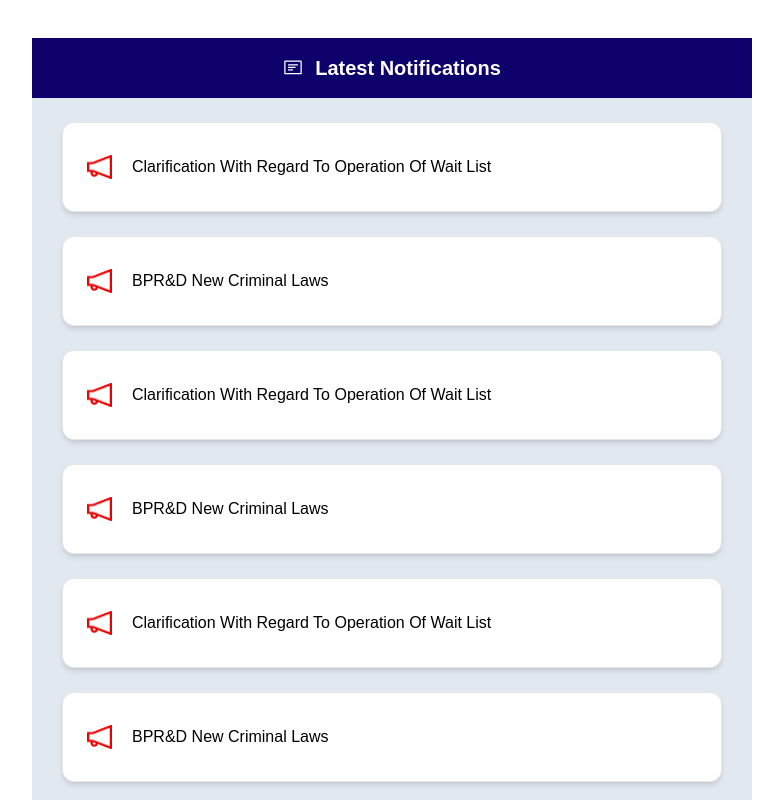
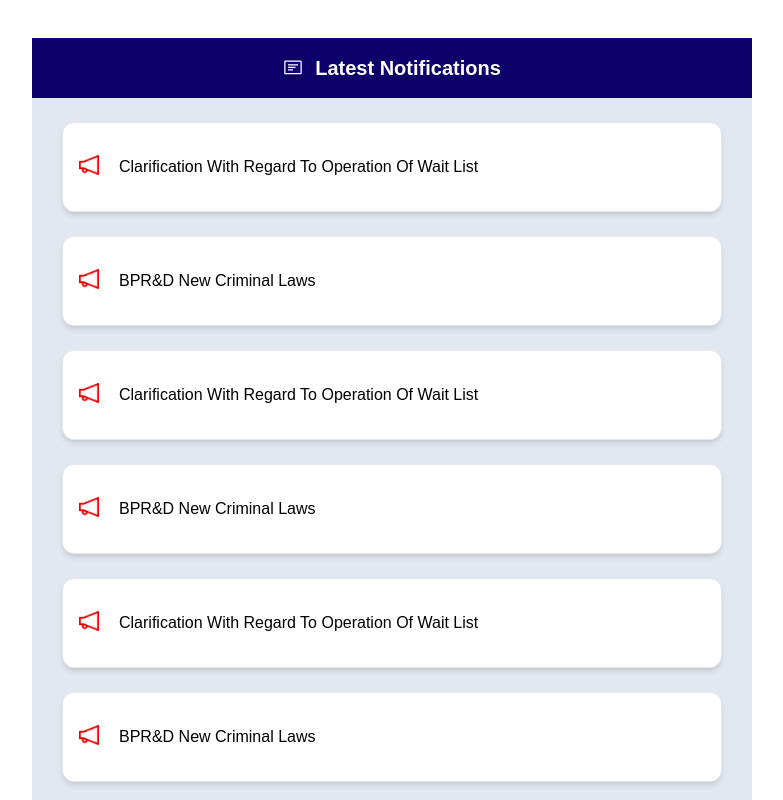
Before and after one commit to securedapp-github/PredictX, a React (Create React App) app: page / in a window 1280 px wide. Shown: the part 1460-2260 px from the top of the page, without its empty margins (248-1031 px from the left). Built offline with nearby package versions, Linux system fonts and the light colour scheme.

Commit message:
small changes

```diff
--- a/src/Pages/Home.js
+++ b/src/Pages/Home.js
@@ -17,14 +17,14 @@ export default function Home() {
   return (
     <div>
       <div className='flex '>
-      <div className='sm:h-screen h-10/12 '><img src={Homeicon} alt="Homeicon" className='absolute hidden sm:block top-0 right-0 h-2/4 w-48 sm:h-4/5  sm:min-w-80 md:h-full md:w-2/4 lg:w-2/5 xl:2/5 2xl:w-1/3'  /></div>
+      <div className='sm:h-screen h-10/12 '><img src={Homeicon} alt="Homeicon" className='absolute hidden sm:block top-0 right-0 h-2/4 w-56 sm:h-4/5  sm:min-w-80 md:h-full md:w-2/4 lg:w-2/5 xl:w-2/5 2xl:w-1/3'  /></div>
       <div  className='  xl:w-3/4 sm:w-3/5 lg:w-3/5 z-50 sm:ml-3 md:ml-2  '>
       <h1 className=' font-bold text-4xl sm:text-2xl sm:ml-4 lg:text-3xl lg:ml-36 xl:text-4xl xl:ml-36 2xl:text-4xl flex flex-col justify-center text-center mt-20 ' style={{color:'rgb(13, 0, 107)'}}> <span>Welcome to the world of <span className='text-red-700'>Predictive</span></span> <span className='text-red-700'>crime analysis</span></h1>
-<div className='w-full flex flex-col mt-12 gap-12'>
+<div className='w-11/12 ml-5 flex flex-col mt-12 gap-12'>
 <div className='mx-auto flex gap-2 justify-center flex-wrap border border-slate-400 shadow-md p-4 rounded-2xl items-center'>
     <button  className='bg-white text-black border border-slate-400 shadow-md flex justify-center items-center p-3 rounded-xl'
      ><img src={Location} alt="" className='mr-2' />Select Location<img src={Polygon} alt="" className='ml-3' /></button>
-<input type="date" name="date" id="date" className='bg-white text-black border border-slate-400 shadow-md rounded-xl' placeholder='Select Date'/>
+<input type="date" name="date" id="date" className='bg-white text-black border border-slate-400 shadow-md rounded-xl cursor-pointer' placeholder='Select Date' />
 <button  className=' text-white border border-slate-400 shadow-md flex justify-center items-center p-3 px-8 rounded-xl'
     style={{backgroundColor:'rgb(13, 0, 107)'}}
     >Search</button>
@@ -79,24 +79,24 @@ export default function Home() {
 
       <div className='w-full flex mt-20 flex-wrap justify-center gap-8 2xl:gap-0'>
 
-        <div id='left' className='w-11/12  lg:w-9/12 2xl:w-1/2  flex justify-center '>
+        <div id='left' className='w-full  sm:w-10/12 lg:w-9/12 2xl:w-1/2  flex justify-center '>
 
-          <div className='w-11/12 lg:w-10/12 bg-slate-200 xl:w-9/12 '>
+          <div className='w-full lg:w-10/12 bg-slate-200 xl:w-9/12 '>
             <div style={{backgroundColor:'rgb(13, 0, 107)'}} className='p-4 flex  justify-center items-center gap-3'>
             <img src={Codicon} alt="" />
             <h1 className='font-semibold  text-white text-xl text-center ' >Latest Notifications</h1>
           </div>
           <div className='w-full flex flex-col justify-center items-center gap-6 '>
-            <div className='flex gap-5 py-8 shadow-md bg-white p-6 border w-11/12 rounded-xl mt-6'> <img src={Vector} alt="" /> <p>Clarification With Regard To Operation Of Wait List </p> </div>
-            <div className='flex gap-5 py-8 shadow-md bg-white p-6 border w-11/12 rounded-xl'> <img src={Vector} alt="" /> <p>BPR&D New Criminal Laws</p> </div>
-            <div className='flex gap-5 py-8 shadow-md bg-white p-6 border w-11/12 rounded-xl'> <img src={Vector} alt="" /> <p>Clarification With Regard To Operation Of Wait List </p> </div>
-            <div className='flex gap-5 py-8 shadow-md bg-white p-6 border w-11/12 rounded-xl'> <img src={Vector} alt="" /> <p>BPR&D New Criminal Laws</p> </div>
-            <div className='flex gap-5 py-8 shadow-md bg-white p-6 border w-11/12 rounded-xl'> <img src={Vector} alt="" /> <p>Clarification With Regard To Operation Of Wait List</p> </div>
-            <div className='flex gap-5 py-8 shadow-md bg-white p-6 border w-11/12 rounded-xl mb-6'> <img src={Vector} alt="" /> <p>BPR&D New Criminal Laws</p> </div>
+            <div className='flex flex-row gap-5 py-8 shadow-md bg-white px-4 border w-11/12 rounded-xl mt-6'> <img src={Vector} alt="" className='w-5 h-5'/> <p>Clarification With Regard To Operation Of Wait List </p> </div>
+            <div className='flex flex-row gap-5 py-8 shadow-md bg-white px-4 border w-11/12 rounded-xl'> <img src={Vector} alt="" className='w-5 h-5'/> <p>BPR&D New Criminal Laws</p> </div>
+            <div className='flex flex-row gap-5 py-8 shadow-md bg-white px-4 border w-11/12 rounded-xl'> <img src={Vector} alt="" className='w-5 h-5'/> <p>Clarification With Regard To Operation Of Wait List </p> </div>
+            <div className='flex flex-row gap-5 py-8 shadow-md bg-white px-4 border w-11/12 rounded-xl'> <img src={Vector} alt="" className='w-5 h-5'/> <p>BPR&D New Criminal Laws</p> </div>
+            <div className='flex flex-row gap-5 py-8 shadow-md bg-white px-4 border w-11/12 rounded-xl'> <img src={Vector} alt="" className='w-5 h-5'/> <p>Clarification With Regard To Operation Of Wait List</p> </div>
+            <div className='flex flex-row gap-5 py-8 shadow-md bg-white px-4 border w-11/12 rounded-xl mb-6'> <img src={Vector} alt="" className='w-5 h-5' /> <p>BPR&D New Criminal Laws</p> </div>
           </div>
             </div>
         </div>
-        <div id='right' className='flex gap-5 sm:gap-8 lg:gap-4 flex-wrap w-11/12 lg:w-w-10/12 2xl:w-1/2 lg:gap-8 2xl:gap-16 justify-center'>
+        <div id='right' className='flex gap-5 sm:gap-8  flex-wrap w-11/12 lg:w-w-10/12 2xl:w-1/2 lg:gap-8 2xl:gap-16 justify-center'>
           <img src={News1} alt="" />
           <img src={News2} alt="" />
           <img src={News3} alt="" />
```
